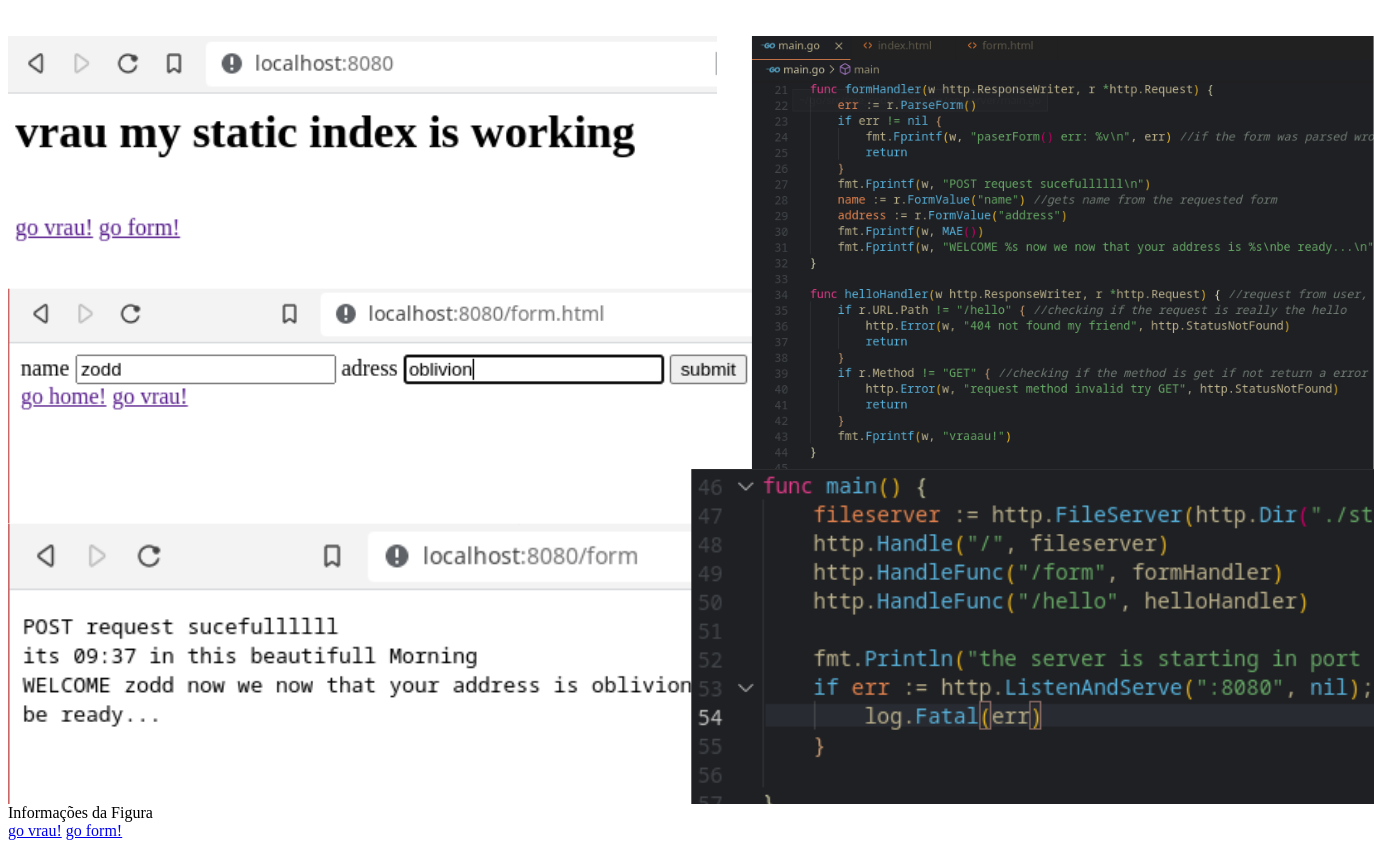
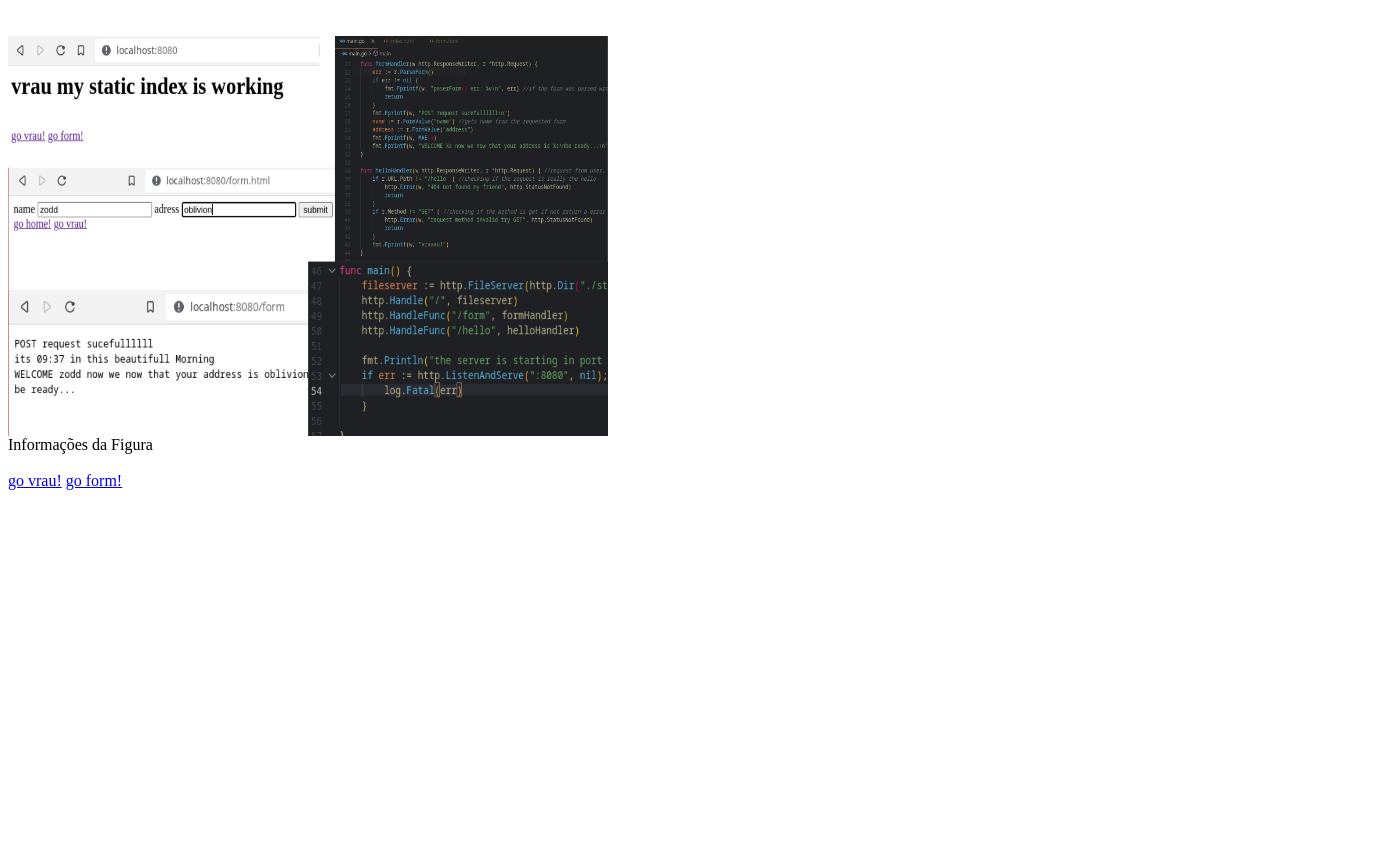
Before and after one commit to zennon-sml/simple-go-server, a plain HTML site: page static/index.html in a window 1280 px wide. Shown: the part 48-896 px from the top of the page, 1374 px wide, since content can reach past the window. After the commit the page ends 800 px from the top, so only its background shows below. Drawn offline with Linux system fonts and the light colour scheme.

Commit message:
imagem width heigth

```diff
--- a/static/index.html
+++ b/static/index.html
@@ -5,8 +5,9 @@
     <body>
         <h1>vrau my static index is working</h1>
         <br/>
-        <img src="go_server.png" alt="Minha Figura">
+        <img src="go_server.png" alt="Minha Figura" width="600" height="400">
         <figcaption>Informações da Figura</figcaption>
+		<br/>
         <a href="/hello">go vrau!</a>
         <a href="/form.html">go form!</a>
     </body>
```
